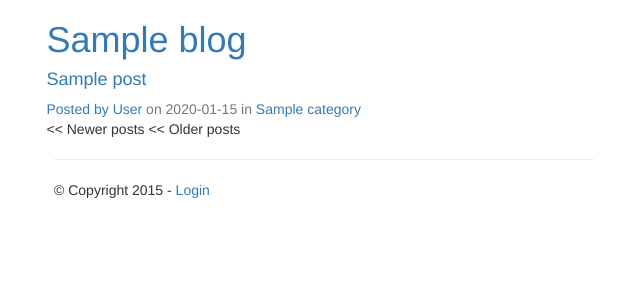
After one commit to bwong199/flask_blog, a Python web app: template templates/blog/index.html in a window 1280 px wide. The commit adds this page. Shown: the top 300 px of the page, without its empty margins (316-956 px from the left). Run offline with Jinja, Linux system fonts and the light colour scheme; the template is opened without the code that fills it: most values are stand-ins (such as "Sample title", 1, 10 or a date in 2020); some libraries are stand-ins or nearby versions.

Commit message:
Added pagination

```diff
--- a/author/views.py
+++ b/author/views.py
@@ -47,12 +47,8 @@ def register():
 def success():
 	return "Author registered!"
 
-@app.route('/login_success')
-@login_required
-def login_success():
-    return "Author logged in!"
-
 @app.route('/logout')
 def logout():
 	session.pop('username')
+	session.pop('is_author')
 	return redirect(url_for('index'))
--- a/templates/base.html
+++ b/templates/base.html
@@ -12,7 +12,23 @@
 <body>
 	<div class="container">
 		{% block content %}{% endblock %}
+		<div class="col-md-offset-3 col-md-6">
+			<hr />
+			<footer>
+				&copy; Copyright 2015
+				{% if session.get('is_author') %}
+					- <a href="{{ url_for('admin') }}">Admin</a>
+				{% endif %}
+				{% if session.get('username') %}
+					- <a href="{{ url_for('logout') }}">Logout</a>
+				{% else %}
+					- <a href="{{ url_for('login') }}">Login</a>
+				{% endif %}
+			</footer>
+		</div>
 	</div>
+
+
 
 	<!-- jQuery for Bootstrap -->
 	<script src="https://ajax.googleapis.com/ajax/libs/jquery/3.2.1/jquery.min.js"></script>
--- /dev/null
+++ b/templates/blog/index.html
@@ -0,0 +1,42 @@
+{% extends "base.html" %}
+
+{% block title %}{{ blog.name }}{% endblock %}
+
+{% block content %}
+
+<div class="row">
+	<div class="col-md-offset-3 col-md-6">
+		<h1><a href="{{ url_for('index') }}">{{ blog.name }}</a></h1>
+
+		<div class="post-list">
+			{% for post in posts.items %}
+			<div class="post-item">
+				<h4><a href="{{ url_for('article', slug=post.slug) }}">{{ post.title }}</h4>
+				<div class="text-muted">Posted by <a href="#">{{ post.author.fullname }}</a>
+				on {{ post.publish_date.strftime('%Y-%m-%d') }}
+				in <a href="#">{{ post.category.name }} </a>
+				</div>
+			</div>
+			{% endfor %}
+		</div>
+
+		<div class="post-paginate">
+			{% if posts.has_prev %}
+				<a href="{{ url_for('index', page=posts.prev_num) }}">
+					&lt; &lt; Newer posts
+				</a>
+			{% else %}
+				&lt;&lt; Newer posts
+			{% endif %}
+			{% if posts.has_next %}
+				<a href="{{ url_for('index', page=posts.next_num) }}">
+					&lt; &lt; Older posts
+				</a>
+			{% else %}
+				&lt;&lt; Older posts
+			{% endif %}
+		</div>
+	</div>
+</div>
+
+{% endblock %}
```
Also changed, not shown: blog/views.py (+11 -7 lines), templates/blog/admin.html (+32 -1 lines), templates/blog/article.html (+0 -11 lines).
